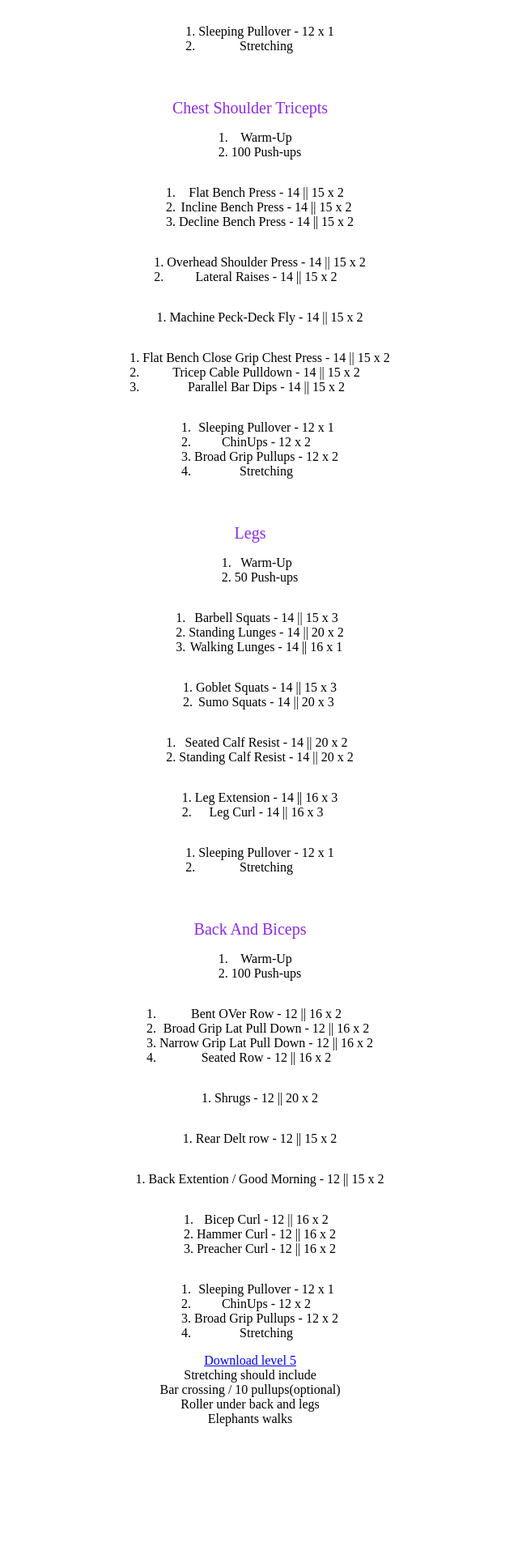
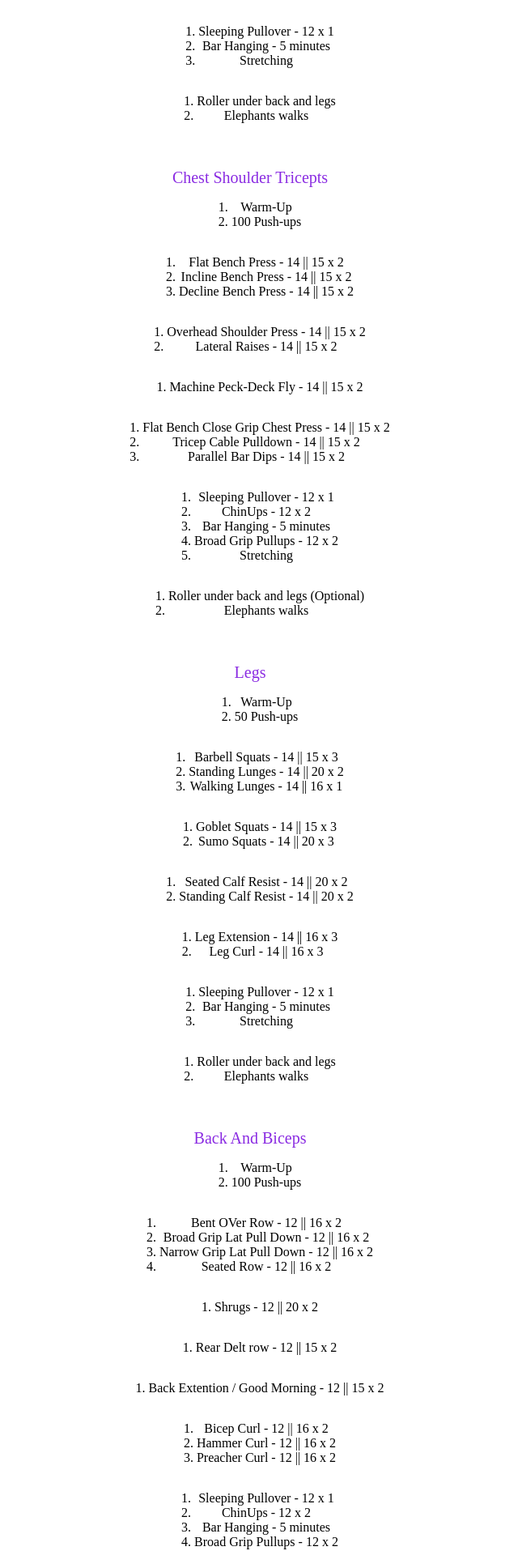
Before and after one commit to IlIIIlIIIlIlIlI/workout-plan, a React (Create React App) app: page / in a window 1280 px wide. Shown: the part 605-2520 px from the top of the page at 81% size, without its empty margins (331-971 px from the left). Before the commit the page ends 2374 px from the top, so only its background shows below. Built offline with nearby package versions, Linux system fonts and the light colour scheme.

Commit message:
new changes

```diff
--- a/src/AbsAndCardio/AbsAndCardio.tsx
+++ b/src/AbsAndCardio/AbsAndCardio.tsx
@@ -33,7 +33,13 @@ function AbsAndCardio() {
 
       <ol>
         <li>Sleeping Pullover - 12 x 1</li>
+        <li>Bar Hanging - 5 minutes</li>
         <li>Stretching</li>
+      </ol>
+
+      <ol>
+        <li>Roller under back and legs</li>
+        <li>Elephants walks</li>
       </ol>
     </div>
   );
--- a/src/App.tsx
+++ b/src/App.tsx
@@ -34,9 +34,10 @@ function App() {
       <div className='main'>
         <div>Stretching should include</div>
 
-        <div>Bar crossing / 10 pullups(optional)</div>
-        <div>Roller under back and legs</div>
-        <div>Elephants walks</div>
+        <div>
+          Bar crossing(cross/monkey crossing) / 10 pullups(pullups optional on
+          legs and cardio day)
+        </div>
       </div>
     </div>
   );
--- a/src/BackAndBiceps/BackAndBiceps.tsx
+++ b/src/BackAndBiceps/BackAndBiceps.tsx
@@ -37,8 +37,14 @@ function BackAndBiceps() {
       <ol>
         <li>Sleeping Pullover - 12 x 1</li>
         <li>ChinUps - 12 x 2</li>
+        <li>Bar Hanging - 5 minutes</li>
         <li>Broad Grip Pullups - 12 x 2</li>
         <li>Stretching</li>
+      </ol>
+
+      <ol>
+        <li>Roller under back and legs (Optional)</li>
+        <li>Elephants walks</li>
       </ol>
     </div>
   );
--- a/src/CST/CST.tsx
+++ b/src/CST/CST.tsx
@@ -34,8 +34,14 @@ function CST() {
       <ol>
         <li>Sleeping Pullover - 12 x 1</li>
         <li>ChinUps - 12 x 2</li>
+        <li>Bar Hanging - 5 minutes</li>
         <li>Broad Grip Pullups - 12 x 2</li>
         <li>Stretching</li>
+      </ol>
+
+      <ol>
+        <li>Roller under back and legs (Optional)</li>
+        <li>Elephants walks</li>
       </ol>
     </div>
   );
--- a/src/Legs/Legs.tsx
+++ b/src/Legs/Legs.tsx
@@ -33,7 +33,13 @@ function Legs() {
 
       <ol>
         <li>Sleeping Pullover - 12 x 1</li>
+        <li>Bar Hanging - 5 minutes</li>
         <li>Stretching</li>
+      </ol>
+
+      <ol>
+        <li>Roller under back and legs</li>
+        <li>Elephants walks</li>
       </ol>
     </div>
   );
```
